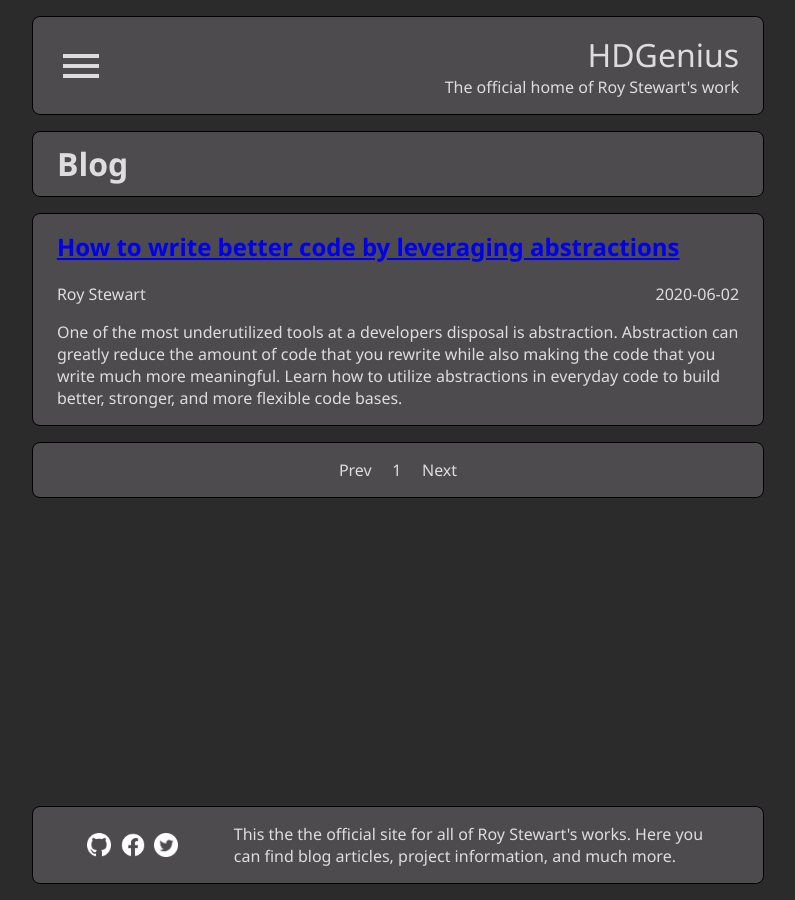
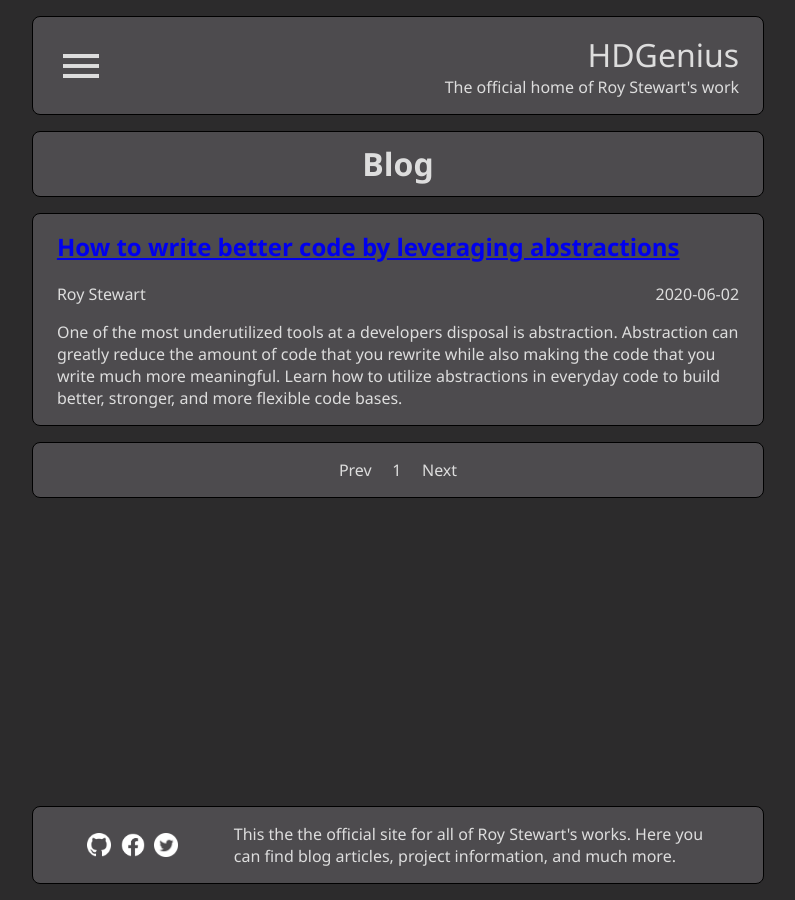
Before and after one commit to roy-stewart/roy-stewart.github.io, a Jekyll site: the page built from blog/index.html, in a window 1280 px wide. Shown: the whole page, without its empty margins (242-1037 px from the left). Built offline with Jekyll 4.4.1, drawn with Linux system fonts in a browser that asks for light colours; the list of posts is cut into pages by our own code.

Commit message:
Centered the text for section headers

```diff
--- a/_includes/recent_posts.html
+++ b/_includes/recent_posts.html
@@ -1,5 +1,5 @@
 <section id="recent-posts" class="block-element" aria-label="recent posts">
-    <header class="section-title">
+    <header class="section-header">
         <h1>Recent Posts</h1>
     </header>
 
--- a/_layouts/post.html
+++ b/_layouts/post.html
@@ -3,7 +3,7 @@
 ---
 
 <article id="post-content" class="block-element">
-    <header id="post-header">
+    <header class="section-header">
         <h1>{{ page.title }}</h1>
         <span>{{ page.date | date: "%B %d, %Y"}}</span>
         <span>{{ page.author }}</span>
--- a/_sass/page_layout.scss
+++ b/_sass/page_layout.scss
@@ -12,6 +12,15 @@
 
   $fade-distance: $block-spacing * 0.6;
   background-image: linear-gradient(to top, transparent, rgba($body-background-color, 0.5) ($fade-distance / 4), rgba($body-background-color, 0.75) ($fade-distance / 2), $body-background-color $fade-distance);
+}
+
+.section-header {
+  h1, h2, h3, h4, h5, h6 {
+    text-align: center;
+  }
+
+  display: flex;
+  flex-direction: column;
 }
 
 a:visited {
--- a/_sass/post.scss
+++ /dev/null
@@ -1,4 +0,0 @@
-#post-header {
-  display: flex;
-  flex-direction: column;
-}
--- a/blog/index.html
+++ b/blog/index.html
@@ -3,7 +3,7 @@
 layout: default
 ---
 
-<header class="block-element">
+<header class="block-element section-header">
     <h1>{{ page.title }}</h1>
 </header>
 
--- a/main.scss
+++ b/main.scss
@@ -18,6 +18,5 @@
 @import 'pages/projects';
 
 @import 'blog';
-@import "post";
 
 @import "highlighting";
--- a/projects/index.html
+++ b/projects/index.html
@@ -21,7 +21,7 @@
     description: A system to setup your own personal theme that can be used across the web
 ---
 
-<header class="block-element">
+<header class="block-element section-header">
   <h1>{{ page.title }}</h1>
 </header>
 
```
